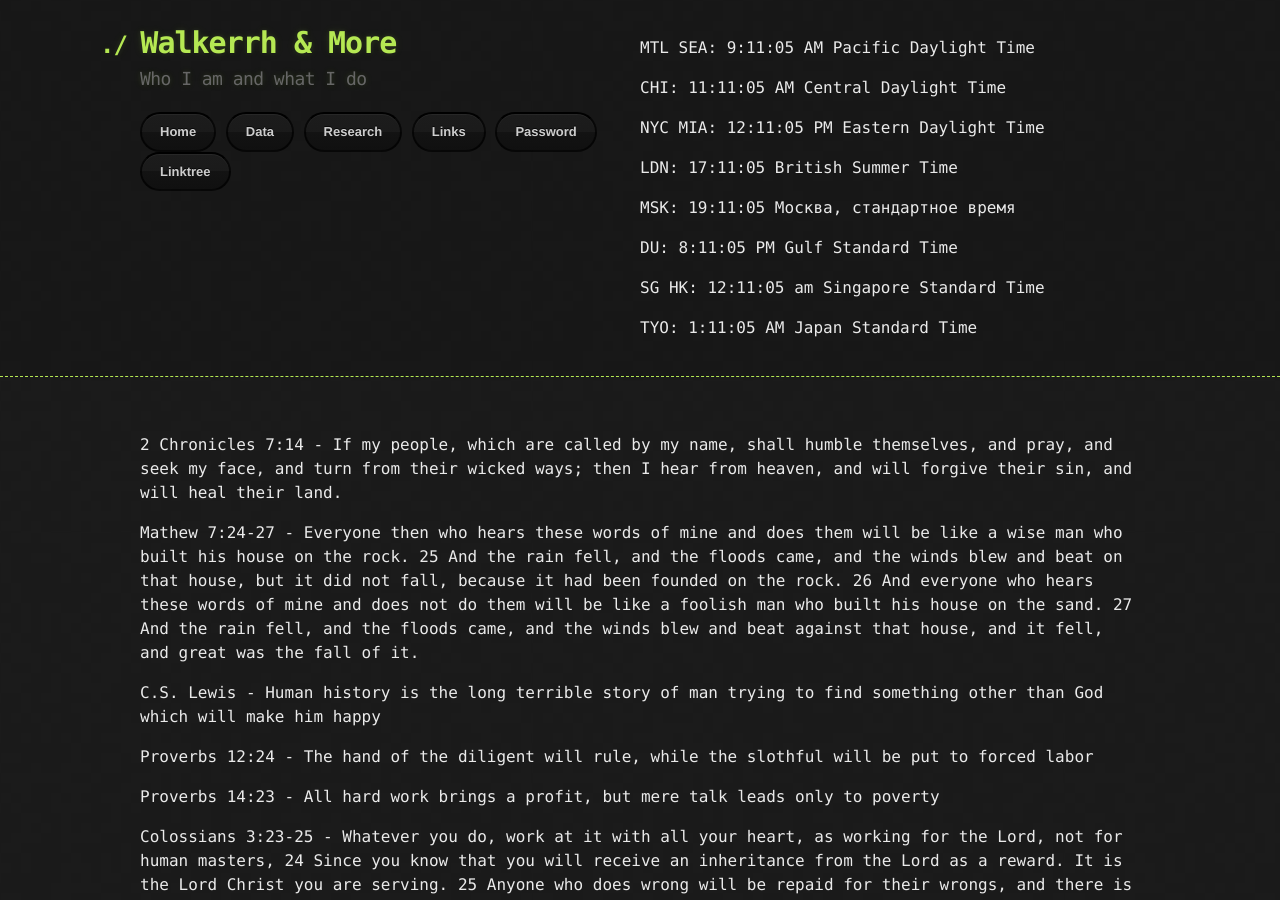
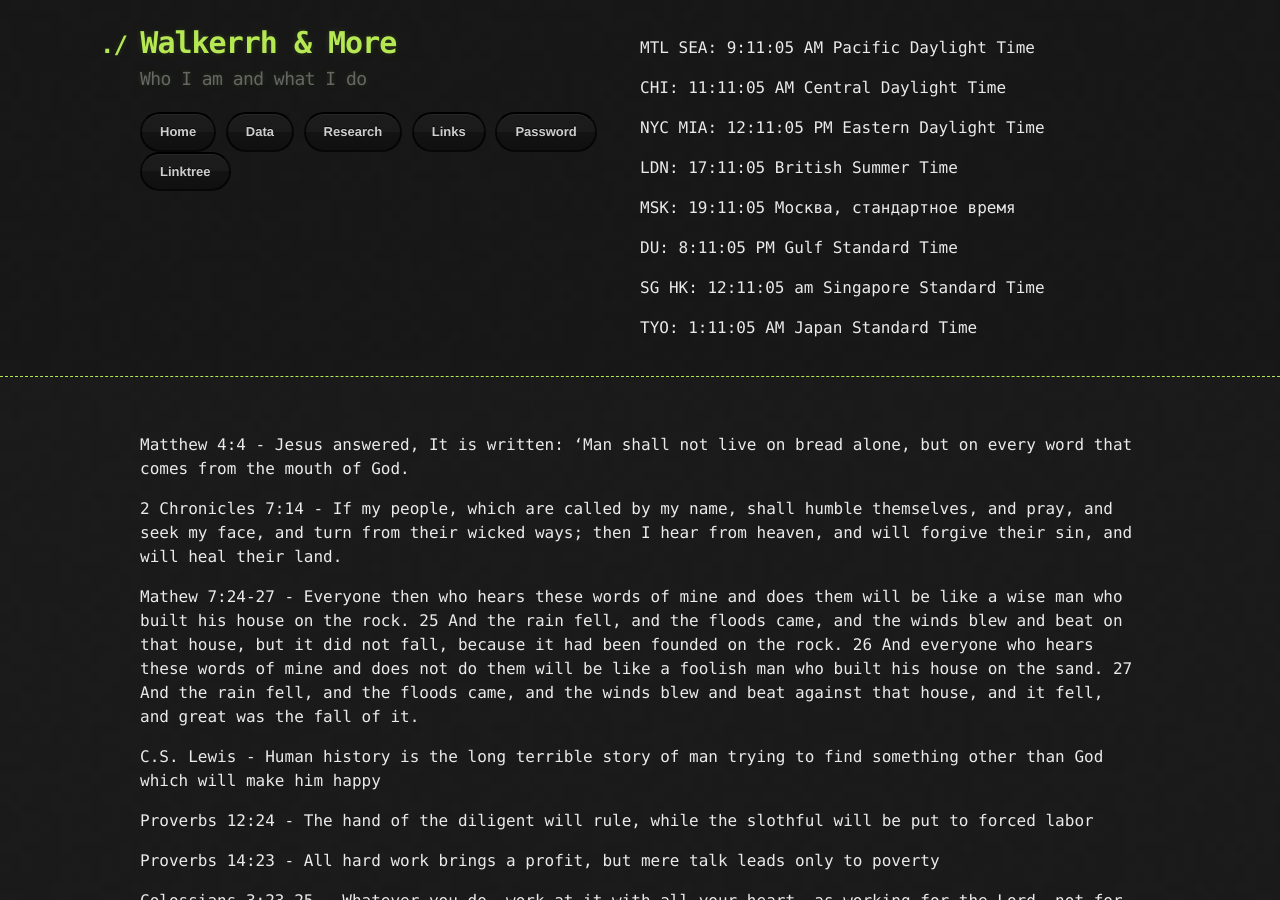
Before and after one commit to Walkerrh/walkerrh.github.io, a Jekyll site: the page built from quotes.md, in a window 1280 px wide and 900 px high. Built offline with Jekyll 4.4.1, drawn with Linux system fonts in a browser that asks for light colours; our own code applies the rules of GitHub Pages for plain Markdown files.

Commit message:
Update quotes.md

```diff
--- a/quotes.md
+++ b/quotes.md
@@ -1,3 +1,5 @@
+
+Matthew 4:4 - Jesus answered, It is written: ‘Man shall not live on bread alone, but on every word that comes from the mouth of God.
 
 2 Chronicles 7:14 - If my people, which are called by my name, shall humble themselves, and pray, and seek my face, and turn from their wicked ways; then I hear from heaven, and will forgive their sin, and will heal their land.
 
```
